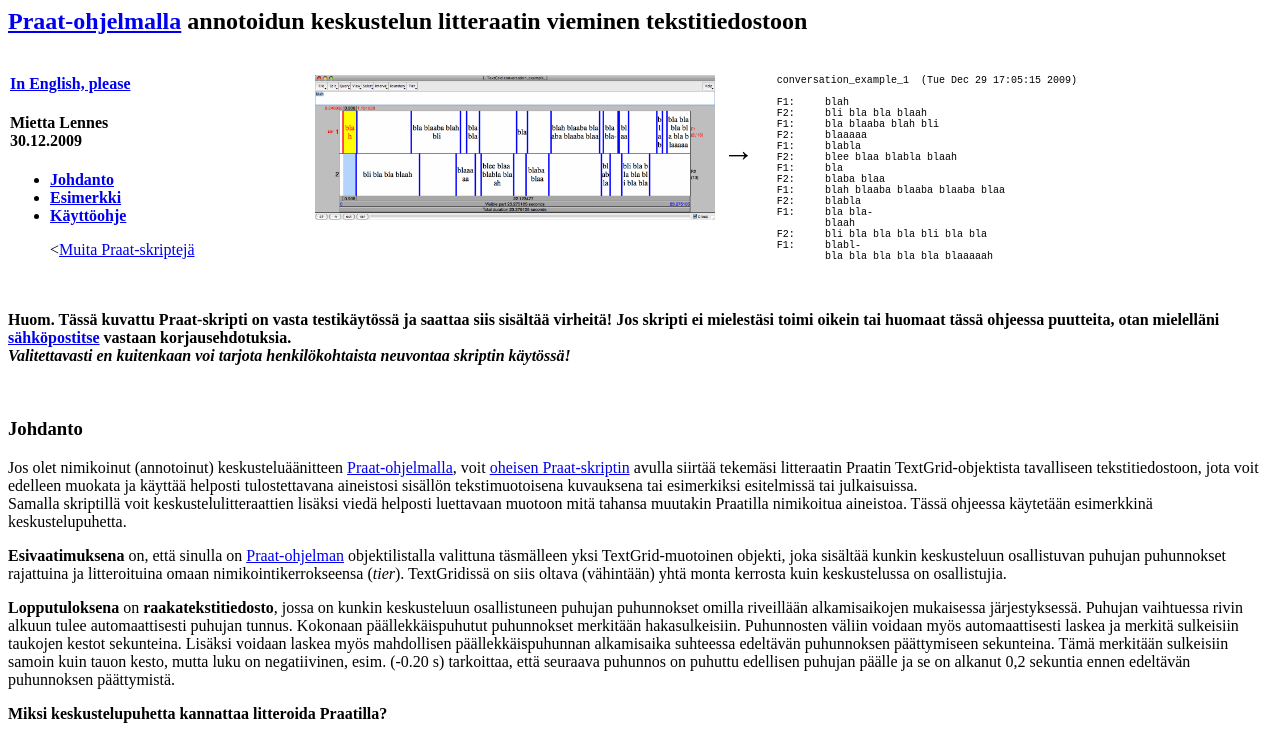
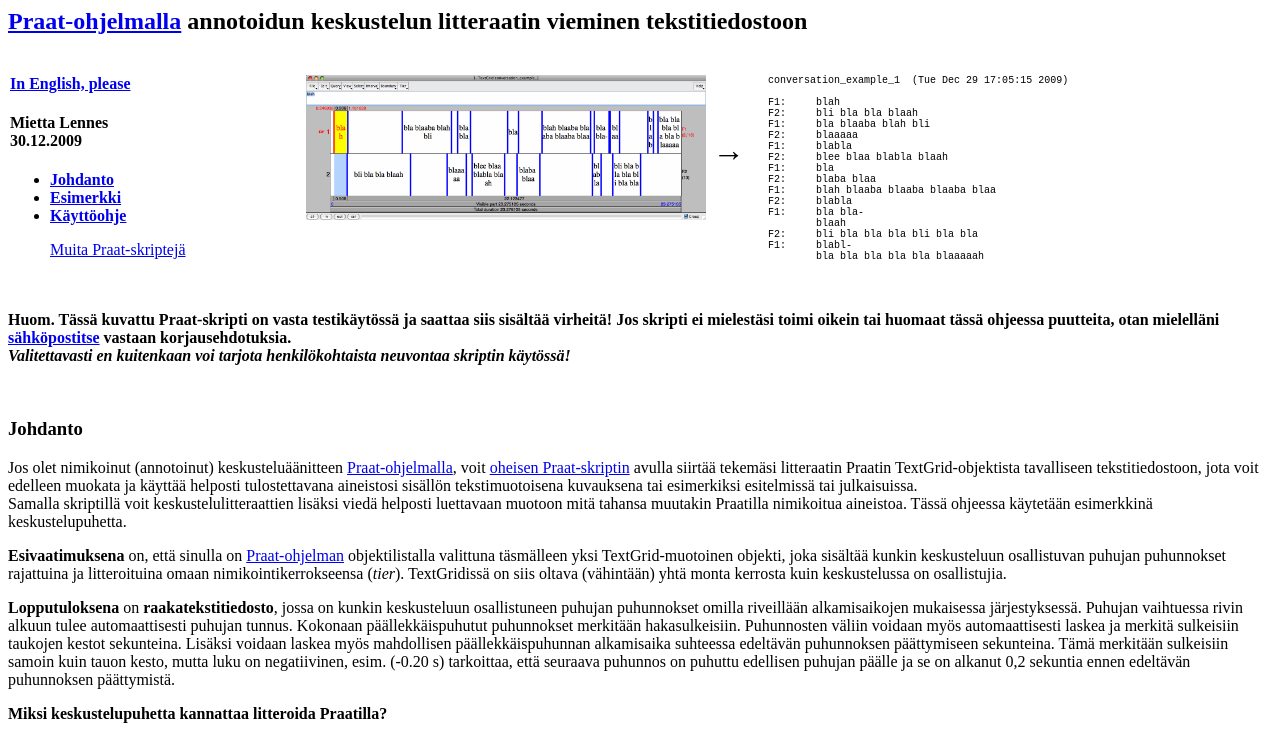
Before and after one commit to lennes/spect, a plain HTML site: page howto/keskustelun_litterointi.html in a window 1280 px wide. Shown: the top 736 px of the page. Drawn offline with Linux system fonts and the light colour scheme.

Commit message:
Corrected instructions for aligning conversation transcripts

```diff
--- a/howto/keskustelun_litterointi.html
+++ b/howto/keskustelun_litterointi.html
@@ -19,7 +19,7 @@
 <li><A HREF="#esimerkki">Esimerkki</a>
 <li><A HREF="#ohje">K&auml;ytt&ouml;ohje</a>
 </b>
-<p><<a href="../index.html">Muita Praat-skriptej&auml;</a>
+<p><a href="../index.html">Muita Praat-skriptej&auml;</a>
 
 </ul>
 </td>
```
